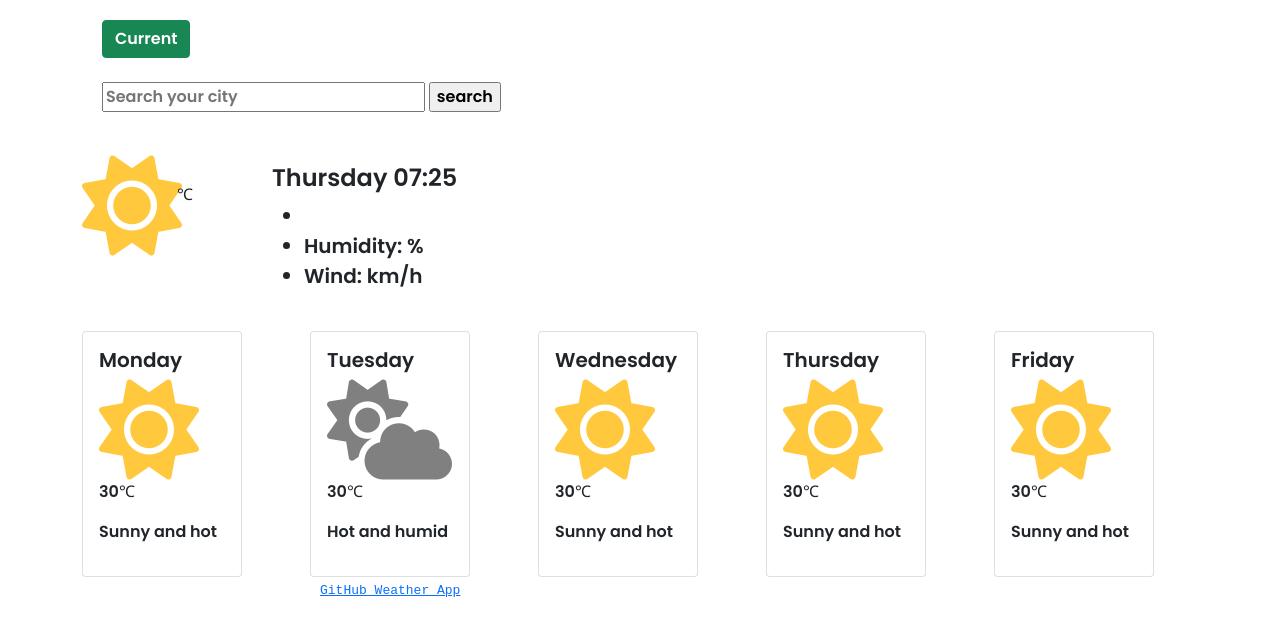
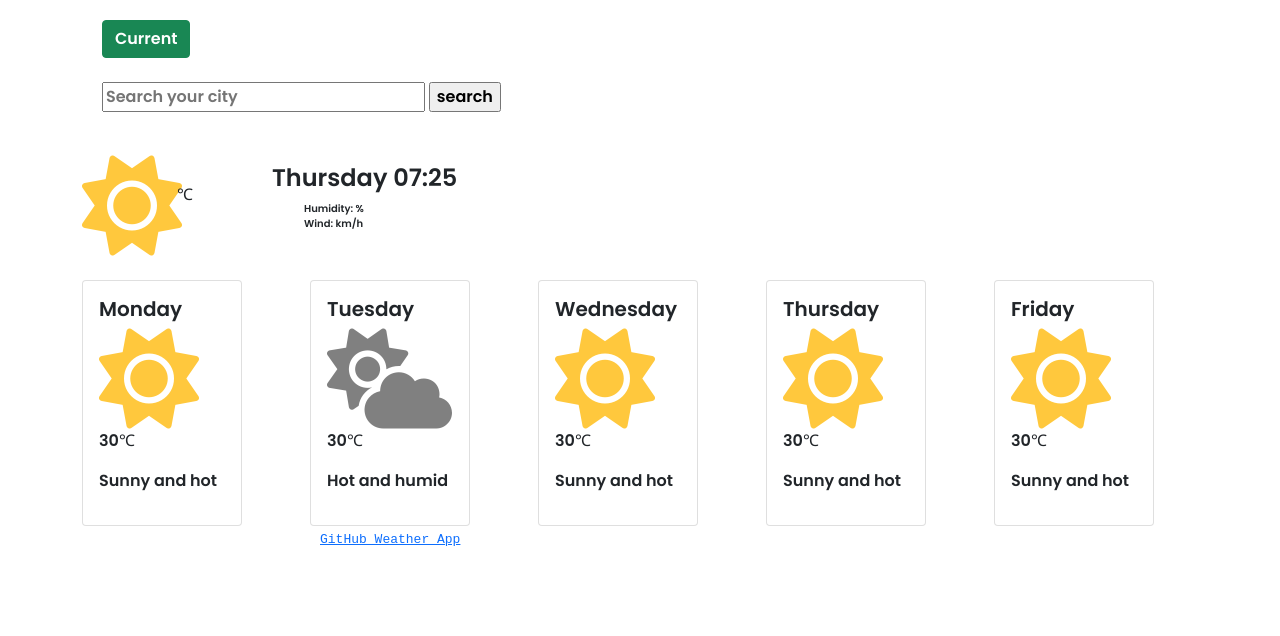
Before and after one commit to frandemp/weather-app, a website built with Parcel: page index.html in a window 1280 px wide. Built offline with nearby package versions, Linux system fonts and the light colour scheme; no server answers.

Commit message:
Update style.css

```diff
--- a/src/style.css
+++ b/src/style.css
@@ -10,7 +10,8 @@ p {
 
 ul {
   font-family: "Poppins", sans-serif;
-  font-size: 20px;
+  font-size: 10px;
+  list-style: none;
 }
 
 .background {
```
